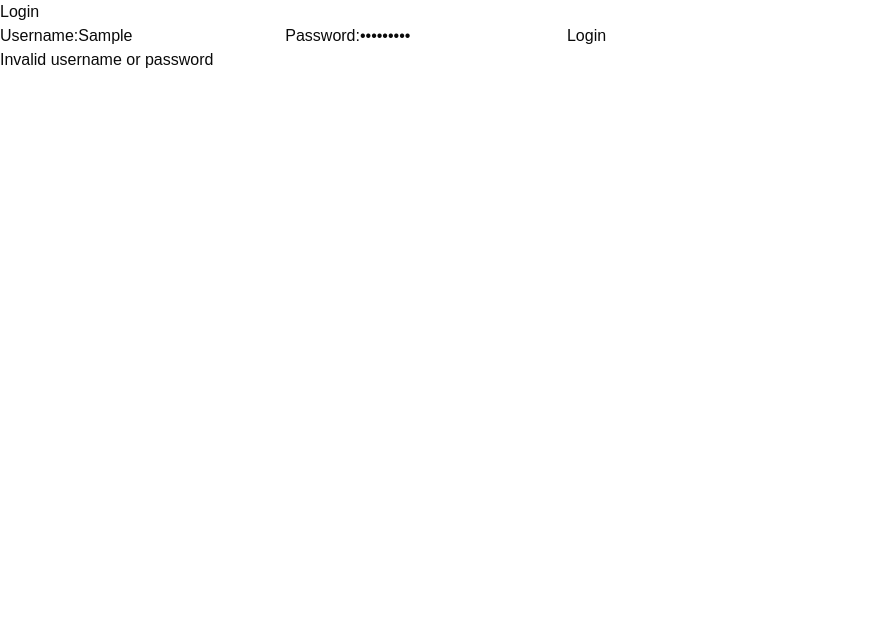
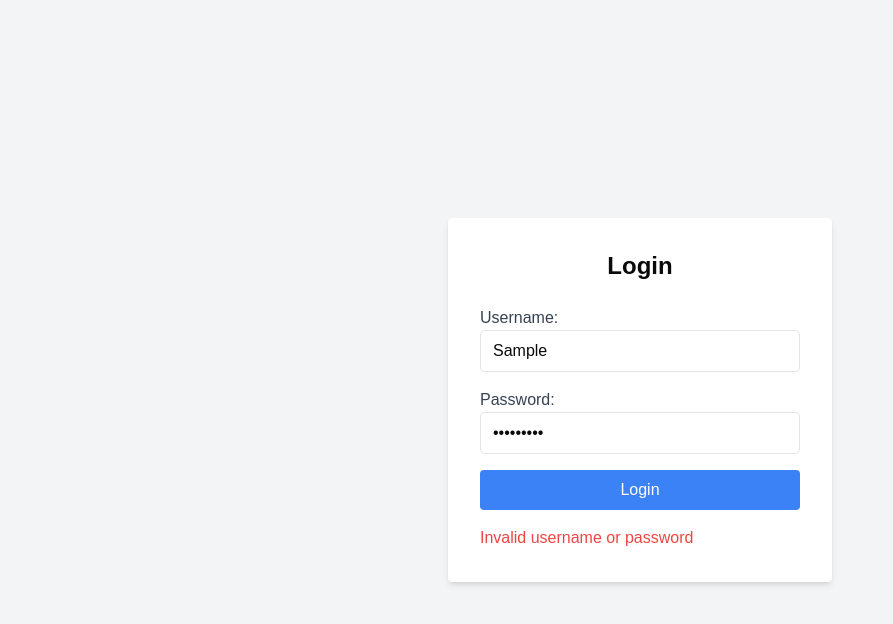
Before and after one commit to hk-vk/commitstorygen, a Next.js app: page /login in a window 1280 px wide. Both pictures are taken after typing "Sample", "Sample123" into the empty fields and a click on the button "Login". Shown: the top 624 px of the page, without its empty margins (0-893 px from the left). Built offline with nearby package versions, Linux system fonts and the light colour scheme.

Commit message:
shadcn components added

```diff
--- a/app/login/page.js
+++ b/app/login/page.js
@@ -18,28 +18,36 @@
     };
 
     return (
-        <div className="login-container">
-            <h2>Login</h2>
+        <div className="flex items-center justify-center min-h-screen bg-gray-100">
+            <div className="bg-white p-8 rounded shadow-md w-full max-w-sm">
+                <h2 className="text-2xl font-bold mb-6 text-center">Login</h2>
                 <form onSubmit={handleSubmit}>
-                <label htmlFor="username">Username:</label>
+                    <div className="mb-4">
+                        <label htmlFor="username" className="block text-gray-700">Username:</label>
                         <input
                             type="text"
                             id="username"
                             value={username}
                             onChange={(e) => setUsername(e.target.value)}
                             required
+                            className="w-full px-3 py-2 border rounded focus:outline-none focus:ring focus:border-blue-300"
                         />
-                <label htmlFor="password">Password:</label>
+                    </div>
+                    <div className="mb-4">
+                        <label htmlFor="password" className="block text-gray-700">Password:</label>
                         <input
                             type="password"
                             id="password"
                             value={password}
                             onChange={(e) => setPassword(e.target.value)}
                             required
+                            className="w-full px-3 py-2 border rounded focus:outline-none focus:ring focus:border-blue-300"
                         />
-                <button type="submit">Login</button>
+                    </div>
+                    <button type="submit" className="w-full bg-blue-500 text-white py-2 rounded hover:bg-blue-600">Login</button>
                 </form>
-            {errorMessage && <p id="error-message">{errorMessage}</p>}
+                {errorMessage && <p id="error-message" className="mt-4 text-red-500">{errorMessage}</p>}
+            </div>
         </div>
     );
 }
--- /dev/null
+++ b/components/ui/alert.jsx
@@ -0,0 +1,47 @@
+import * as React from "react"
+import { cva } from "class-variance-authority";
+
+import { cn } from "@/lib/utils"
+
+const alertVariants = cva(
+  "relative w-full rounded-lg border px-4 py-3 text-sm [&>svg+div]:translate-y-[-3px] [&>svg]:absolute [&>svg]:left-4 [&>svg]:top-4 [&>svg]:text-foreground [&>svg~*]:pl-7",
+  {
+    variants: {
+      variant: {
+        default: "bg-background text-foreground",
+        destructive:
+          "border-destructive/50 text-destructive dark:border-destructive [&>svg]:text-destructive",
+      },
+    },
+    defaultVariants: {
+      variant: "default",
+    },
+  }
+)
+
+const Alert = React.forwardRef(({ className, variant, ...props }, ref) => (
+  <div
+    ref={ref}
+    role="alert"
+    className={cn(alertVariants({ variant }), className)}
+    {...props} />
+))
+Alert.displayName = "Alert"
+
+const AlertTitle = React.forwardRef(({ className, ...props }, ref) => (
+  <h5
+    ref={ref}
+    className={cn("mb-1 font-medium leading-none tracking-tight", className)}
+    {...props} />
+))
+AlertTitle.displayName = "AlertTitle"
+
+const AlertDescription = React.forwardRef(({ className, ...props }, ref) => (
+  <div
+    ref={ref}
+    className={cn("text-sm [&_p]:leading-relaxed", className)}
+    {...props} />
+))
+AlertDescription.displayName = "AlertDescription"
+
+export { Alert, AlertTitle, AlertDescription }
```
Also changed, not shown: 1 other file (tests, documents, lock files or other folders). Lines whose indentation alone changed are shown as unchanged.
